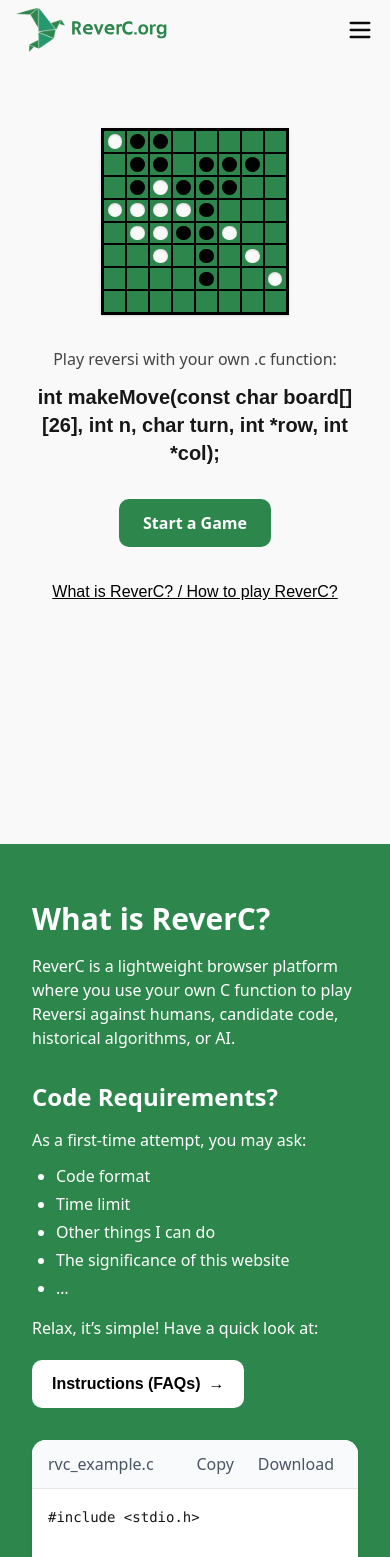
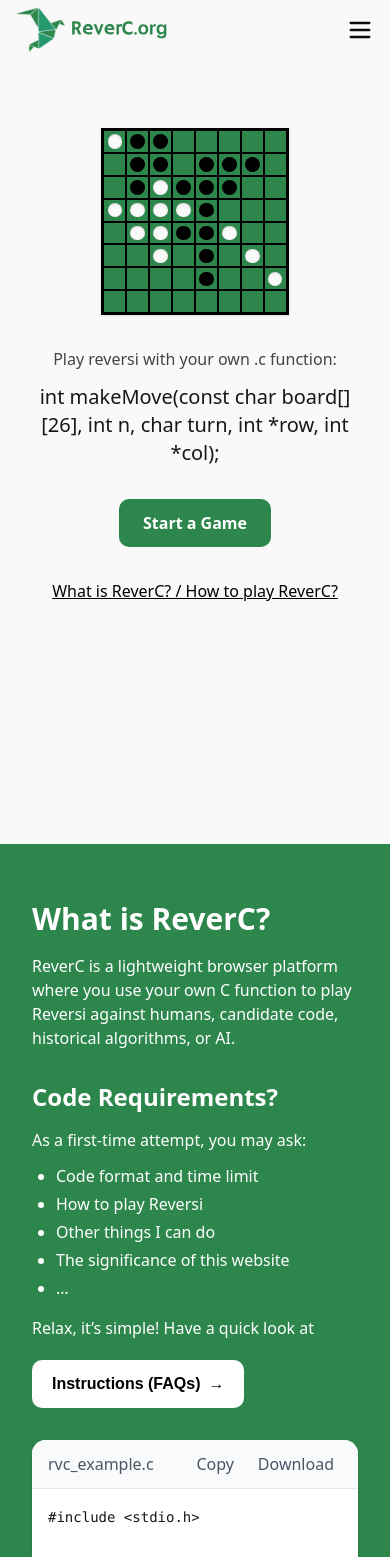
Before and after one commit to joewang0430/rever-c, a Next.js app in the folder client/: page / in a window 390 px wide. Shown: the top 1557 px of the page. Built offline with nearby package versions, Linux system fonts and the light colour scheme; no server answers.

Commit message:
added home page layout by adding Info and footer settings

```diff
--- a/client/src/sections/Info/index.tsx
+++ b/client/src/sections/Info/index.tsx
@@ -86,13 +86,13 @@ export default function Info() {
                         <h3 className="font-bold text-2xl md:text-3xl leading-tight mb-4">Code Requirements?</h3>
                         <p className="text-white mb-3">As a first-time attempt, you may ask:</p>
                         <ul className="list-disc pl-6 text-white space-y-1 mb-4">
-                            <li>Code format</li>
-                            <li>Time limit</li>
+                            <li>Code format and time limit</li>
+                            <li>How to play Reversi</li>
                             <li>Other things I can do</li>
                             <li>The significance of this website</li>
                             <li>…</li>
                         </ul>
-                        <p className="text-white mb-5">Relax, it’s simple! Have a quick look at:</p>
+                        <p className="text-white mb-5">Relax, it’s simple! Have a quick look at</p>
                         <Link
                             href="/questions"
                             className="rvct-theme-700 font-semibold inline-flex items-center gap-2 bg-white text-rvc-primary-black px-5 py-3 rounded-lg hover:bg-white/95 transition hover:underline"
--- a/client/src/sections/footer/index.tsx
+++ b/client/src/sections/footer/index.tsx
@@ -1,6 +1,6 @@
 export default function Footer () {
     return (
-        <section id="footer" className="bg-gray-200 h-128">
+        <section id="footer" className="bg-gray-100 h-128">
             <div className="text-white">
                 Footer
             </div>
--- a/client/src/sections/hero/index.tsx
+++ b/client/src/sections/hero/index.tsx
@@ -31,6 +31,14 @@ export default function Hero () {
         // If you want identical cleanup with NewGame, we can also call clearCandidate(setupData) here.
     };
 
+    // Smoothly scroll to the Info section and align tops
+    const scrollToInfo = () => {
+        const el = document.getElementById("info");
+        if (!el) return;
+        const top = el.getBoundingClientRect().top + window.scrollY;
+        window.scrollTo({ top, behavior: "smooth" });
+    };
+
     return (
         <section id="hero" className="min-h-screen w-full flex flex-col items-center justify-start bg-rvc-primary-white">
             {/* Top spacer to avoid overlapping with NavBar (slightly increased) */}
@@ -44,7 +52,7 @@ export default function Hero () {
             {/* Function tagline and signature */}
             <div className="px-6 text-center max-w-3xl">
                 <p className="text-rvc-text-black/80 mb-3">Play reversi with your own .c function:</p>
-                <p className="rvct-theme-700 text-xl md:text-2xl text-rvc-text-black">
+                <p className="text-xl md:text-2xl text-rvc-text-black">
                     int makeMove(const char board[][26], int n, char turn, int *row, int *col);
                 </p>
             </div>
@@ -64,8 +72,10 @@ export default function Hero () {
             {/* What is ReverC? button (no navigation logic for now) */}
             <div className="mt-8">
                 <button
-                    className="rvct-theme underline text-rvc-primary-black hover:text-rvc-primary-green transition-colors"
+                    className="underline text-rvc-primary-black hover:text-rvc-primary-green transition-colors"
                     aria-label="What is ReverC?"
+                    onClick={scrollToInfo}
+                    aria-controls="info"
                 >
                     What is ReverC? / How to play ReverC?
                 </button>
```
